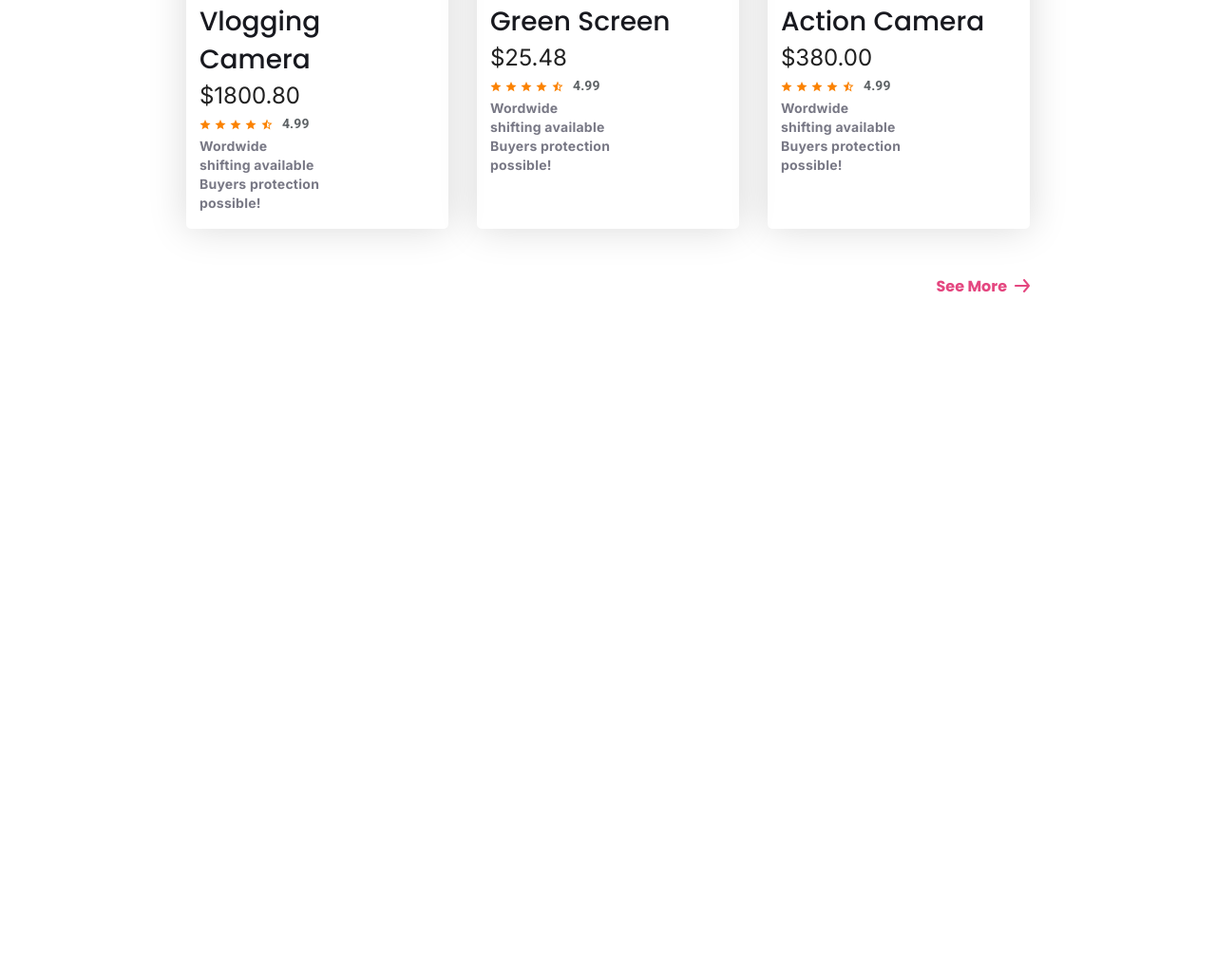
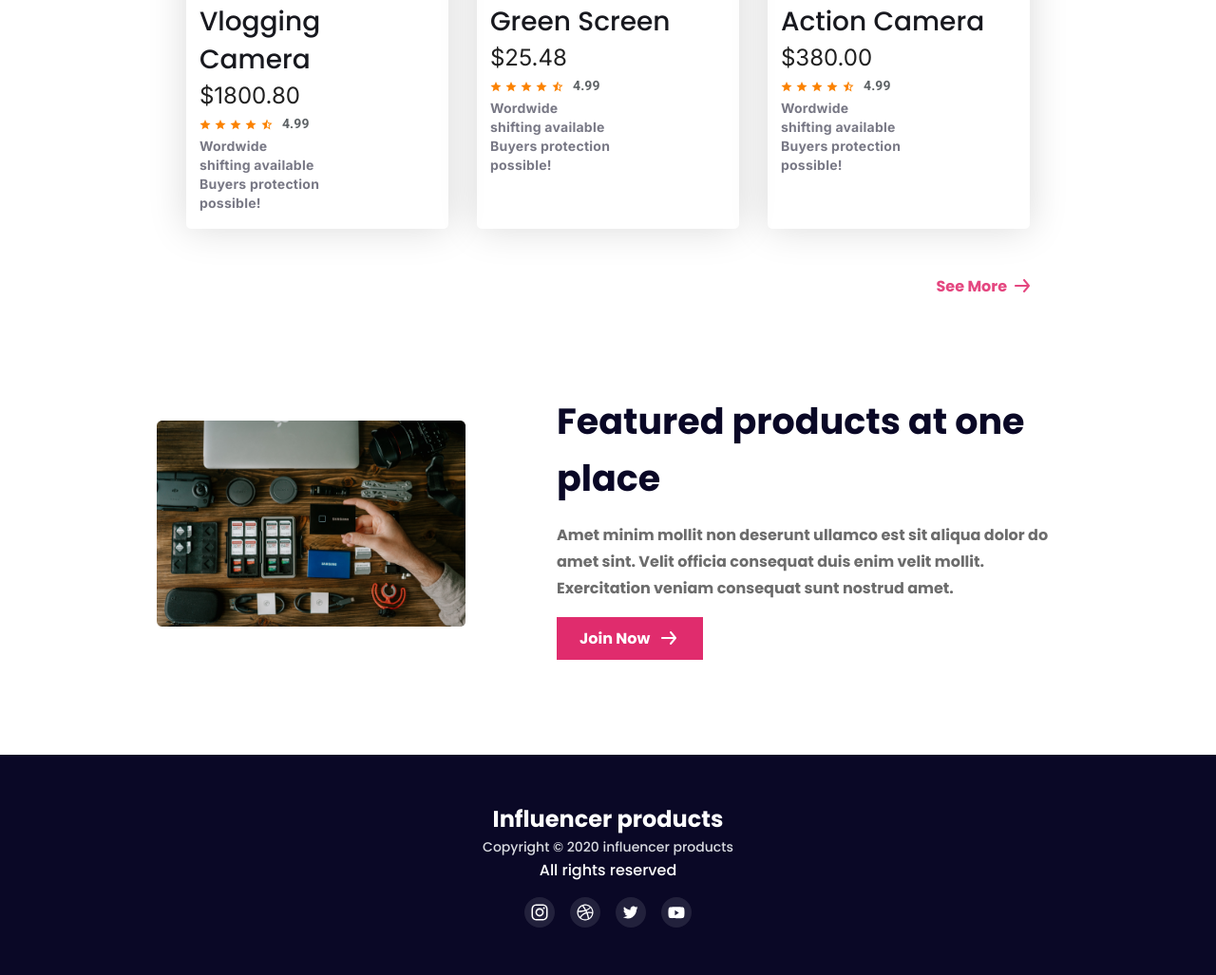
Before and after one commit to Hasan9927/influencer-gear, a plain HTML site: page index.html in a window 1280 px wide. Shown: the part 2197-3224 px from the top of the page at 95% size. Before the commit the page ends 2511 px from the top, so only its background shows below. Drawn offline with Linux system fonts and the light colour scheme.

Commit message:
done the responsive section for mobile and pc

```diff
--- a/index.html
+++ b/index.html
@@ -228,9 +228,30 @@
 
 
     <section class="main-last-section">
-
+      <div class="last-left">
+        <img class="last-img" src="./images/gear.png" alt="">
+      </div>
+      <div class="last-right">
+        <h1 class="last-h1">Featured products at one place</h1>
+        <p class="last-p">Amet minim mollit non deserunt ullamco est sit aliqua dolor do amet sint. Velit officia
+          consequat duis enim velit mollit. Exercitation veniam consequat sunt nostrud amet.</p>
+        <button class="banner-btn last-btn"><span>Join Now</span><img src="./images/arrow-forward 1.svg"
+            alt=""></button>
+      </div>
     </section>
   </main>
+
+  <footer>
+    <h1 class="footer-h1">Influencer products</h1>
+    <p class="copyright">Copyright © 2020 influencer products</p>
+    <p class="rights">All rights reserved</p>
+    <div class="footer-img">
+      <img src="./images/Instagram.svg" alt="">
+      <img src="./images/Dribbble.svg" alt="" class="">
+      <img src="./images/Twitter.svg" alt="" class="">
+      <img src="./images/Youtube.svg" alt="">
+    </div>
+  </footer>
 </body>
 
 </html>
--- a/style.css
+++ b/style.css
@@ -211,6 +211,81 @@ ul > li {
   letter-spacing: 0.01575rem;
   padding-right: 7.44rem;
 }
+/* End of main body boxes */
+/* Main last section */
+.main-last-section {
+  display: flex;
+  margin: 6.25rem 10.31rem;
+  align-items: center;
+}
+.last-right {
+  margin-left: 6rem;
+}
+.last-h1,
+.last-p {
+  margin-bottom: 1rem;
+}
+.last-h1 {
+  color: #0a0826;
+  font-size: 2.375rem;
+  font-weight: 700;
+  line-height: 3.75rem; /* 157.895% */
+}
+.last-left {
+  width: 90%;
+}
+.last-left img {
+  width: 100%;
+}
+
+.last-p {
+  color: #6c6c6c;
+  font-size: 1rem;
+  font-weight: 700;
+  line-height: 1.75rem; /* 175% */
+}
+.last-btn {
+  border-radius: 0;
+  padding: 1 1.5rem;
+  color: #fff;
+  font-size: 1rem;
+  font-weight: 700;
+}
+/* End of last section */
+/* Footer Section */
+footer {
+  padding: 3.13rem 0;
+  background: #0a0826;
+  color: white;
+  text-align: center;
+}
+.footer-h1 {
+  color: #fff;
+  font-family: Poppins;
+  font-size: 1.5rem;
+  font-weight: 700;
+  line-height: normal;
+}
+.copyright {
+  color: #d9dbe1;
+  font-size: 0.875rem;
+  font-weight: 400;
+  line-height: 1.5rem; /* 171.429% */
+}
+.rigths {
+  color: #d9dbe1;
+  font-size: 0.875rem;
+  font-style: normal;
+  font-weight: 400;
+  line-height: 1.5rem; /* 171.429% */
+}
+.footer-img {
+  margin-top: 1rem;
+  display: flex;
+  gap: 1rem;
+  align-items: center;
+  justify-content: center;
+}
 /* For Mobile Screen */
 @media screen and (max-width: 576px) {
   /* Nav styles */
@@ -362,8 +437,7 @@ ul > li {
   .name {
     color: var(--text-color-900);
     font-size: 1.75rem;
-    font-style: normal;
-    font-weight: 500;
+    font-weight: 700;
     line-height: 2.5rem; /* 142.857% */
   }
   .price {
@@ -391,6 +465,45 @@ ul > li {
     font-weight: 700;
     line-height: 143%; /* 1.25125rem */
     letter-spacing: 0.01575rem;
-    padding-right: 7.44rem;
+  }
+  /* End of body boxes */
+  /* last section */
+  .main-last-section {
+    flex-direction: column-reverse;
+    margin: 1rem;
+  }
+
+  .last-right {
+    margin: 0;
+    display: flex;
+    flex-direction: column;
+    justify-content: center;
+    align-items: center;
+  }
+  .last-h1,
+  .last-p {
+    margin-bottom: 1rem;
+  }
+  .last-h1 {
+    text-align: center;
+    font-size: 1.5rem;
+    font-weight: 700;
+  }
+  .last-left {
+    width: 90%;
+  }
+  .last-left img {
+    width: 100%;
+  }
+
+  .last-p {
+    color: #6c6c6c;
+    text-align: center;
+    font-size: 1rem;
+    font-weight: 700;
+    line-height: 1.75rem; /* 175% */
+  }
+  .last-btn {
+    margin-bottom: 1.8rem;
   }
 }
```
